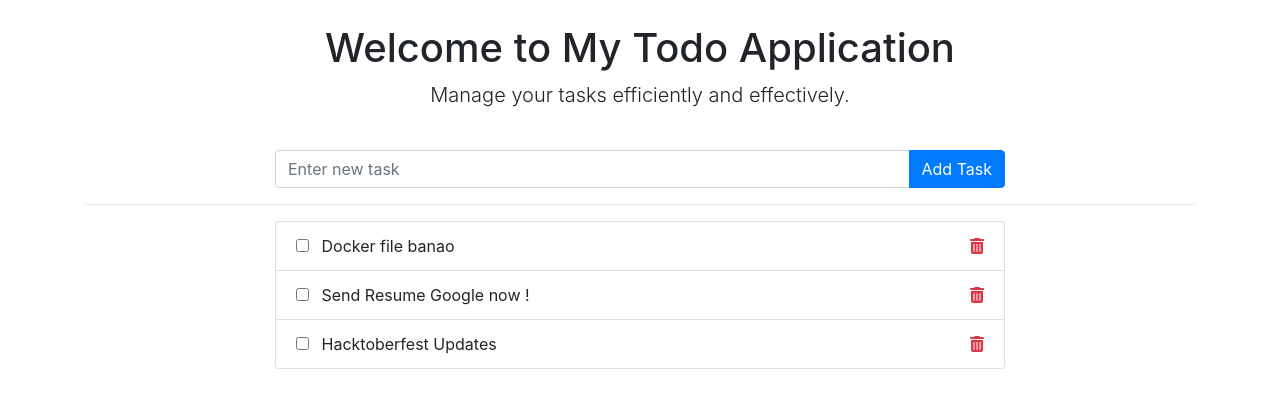
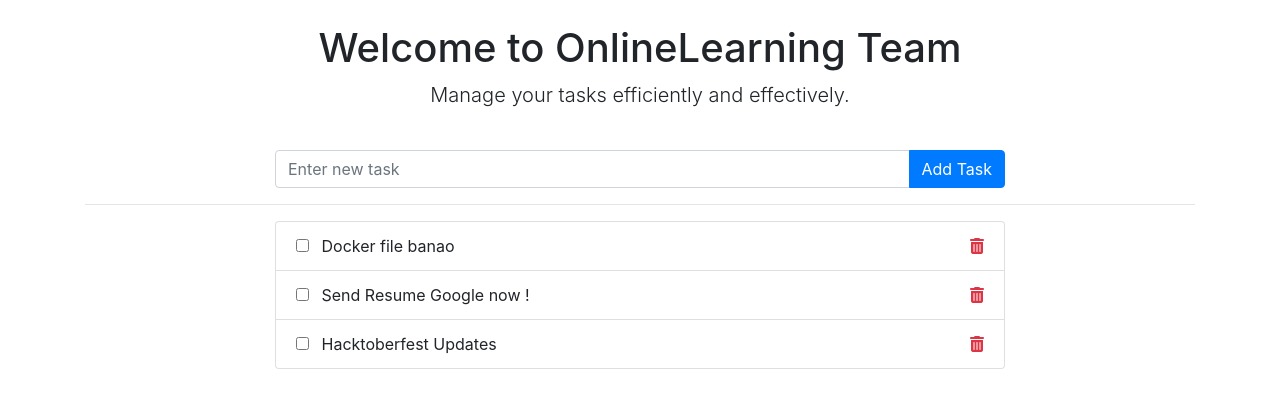
Before and after one commit to OnlineLearningOfficial1/Django-project, a Django app: page /todos/ in a window 1280 px wide. Shown: the top 408 px of the page. Run offline with Django 3.2, Linux system fonts and the light colour scheme; data comes from the database, SQL or seed files in the repository; some libraries are stand-ins or nearby versions.

Commit message:
Update index.html

```diff
--- a/todos/templates/todos/index.html
+++ b/todos/templates/todos/index.html
@@ -12,7 +12,7 @@
     <div class="col-md-8 offset-md-2">
       <div class="page-header">
         <h1 class="text-center">
-          Welcome to My Todo Application
+          Welcome to OnlineLearning Team
         </h1>
         <p class="lead text-center">Manage your tasks efficiently and effectively.</p>
       </div>
```
